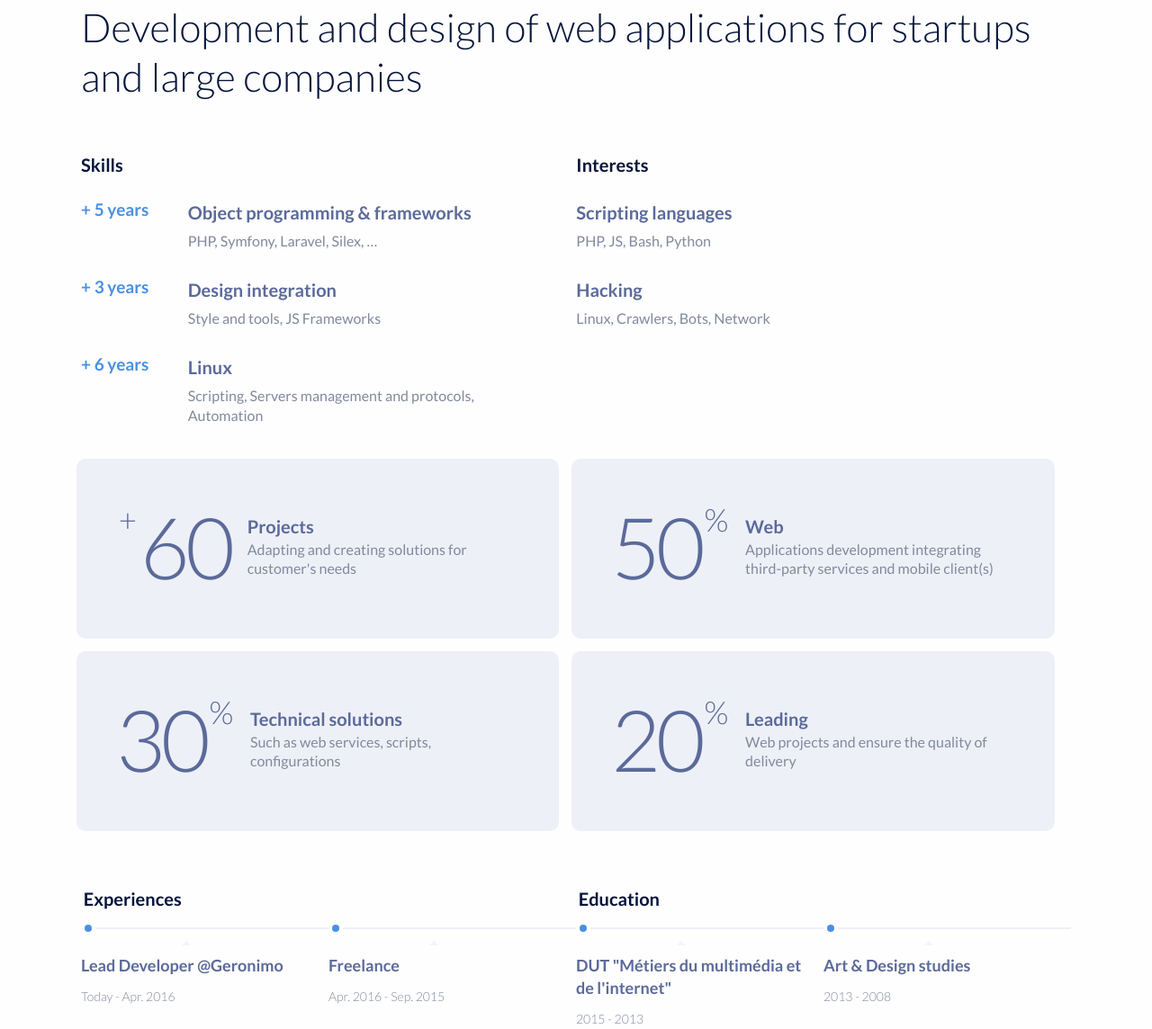
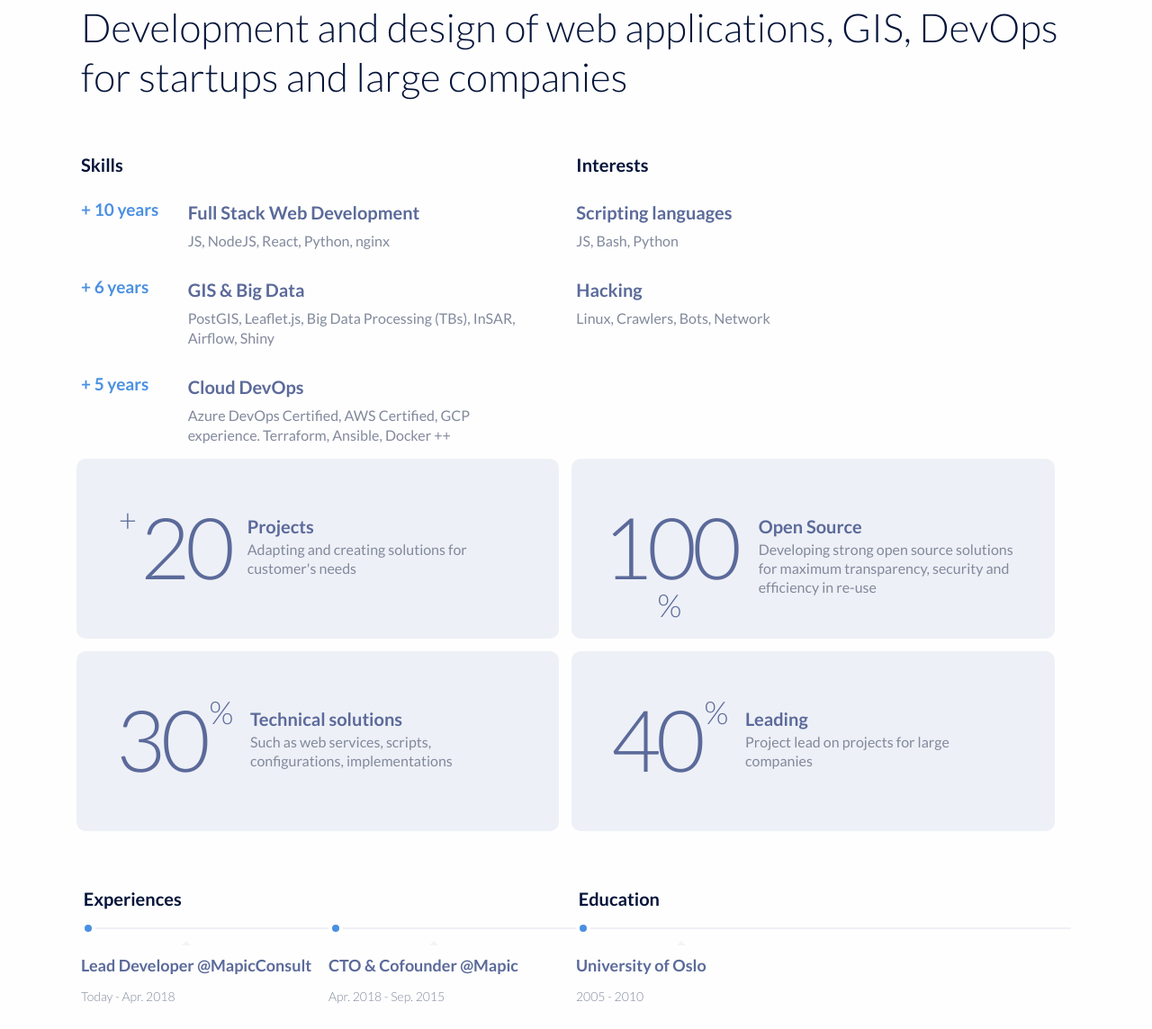
Before and after one commit to mapic/mapic.github.io, a plain HTML site: page index.html in a window 1280 px wide. Shown: the part 221-1365 px from the top of the page at 90% size. Drawn offline with Linux system fonts and the light colour scheme.

Commit message:
add info

```diff
--- a/index.html
+++ b/index.html
@@ -13,8 +13,7 @@
 			<span class="job-title">DevOps | GIS | Development</span>
 			<span class="email">knutole@mapic.io</span>
 
-			<h2 class="lead">Development and design of web applications
-for startups and large companies</h2>
+			<h2 class="lead">Development and design of web applications, GIS, DevOps for startups and large companies</h2>
 		</div>
 	</div>
 
@@ -25,26 +24,26 @@ for startups and large companies</h2>
 			<h2 class="section-title">Skills</h2>
 
 			<div class="list-card">
-				<span class="exp">+ 5 years</span>
+				<span class="exp">+ 10 years</span>
 				<div>
-					<h3>Object programming & frameworks</h3>
-					<span>PHP, Symfony, Laravel, Silex, …</span>
-				</div>
-			</div>
-
-			<div class="list-card">
-				<span class="exp">+ 3 years</span>
-				<div>
-					<h3>Design integration</h3>
-					<span>Style and tools, JS Frameworks</span>
+					<h3>Full Stack Web Development</h3>
+					<span>JS, NodeJS, React, Python, nginx</span>
 				</div>
 			</div>
 
 			<div class="list-card">
 				<span class="exp">+ 6 years</span>
 				<div>
-					<h3>Linux</h3>
-					<span>Scripting, Servers management and protocols, Automation</span>
+					<h3>GIS & Big Data</h3>
+					<span>PostGIS, Leaflet.js, Big Data Processing (TBs), InSAR, Airflow, Shiny</span>
+				</div>
+			</div>
+
+			<div class="list-card">
+				<span class="exp">+ 5 years</span>
+				<div>
+					<h3>Cloud DevOps</h3>
+					<span>Azure DevOps Certified, AWS Certified, GCP experience. Terraform, Ansible, Docker ++</span>
 				</div>
 			</div>
 
@@ -56,7 +55,7 @@ for startups and large companies</h2>
 				<div class="list-card">
 					<div>
 						<h3>Scripting languages</h3>
-						<span>PHP, JS, Bash, Python</span>
+						<span>JS, Bash, Python</span>
 					</div>
 				</div>
 
@@ -76,7 +75,7 @@ for startups and large companies</h2>
 		<div class="card">
 			<div class="skill-level">
 				<span>+</span>
-				<h2>60</h2>
+				<h2>20</h2>
 			</div>
 
 			<div class="skill-meta">
@@ -88,13 +87,13 @@ for startups and large companies</h2>
 
 		<div class="card">
 			<div class="skill-level">
-				<h2>50</h2>
+				<h2>100</h2>
 				<span>%</span>
 			</div>
 
 			<div class="skill-meta">
-				<h3>Web</h3>
-				<span>Applications development integrating third-party services and mobile client(s)</span>
+				<h3>Open Source</h3>
+				<span>Developing strong open source solutions for maximum transparency, security and efficiency in re-use</span>
 			</div>
 		</div>
 
@@ -107,20 +106,20 @@ for startups and large companies</h2>
 
 			<div class="skill-meta">
 				<h3>Technical solutions</h3>
-				<span>Such as web services, scripts, configurations</span>
+				<span>Such as web services, scripts, configurations, implementations</span>
 			</div>
 		</div>
 
 
 		<div class="card">
 			<div class="skill-level">
-				<h2>20</h2>
+				<h2>40</h2>
 				<span>%</span>
 			</div>
 
 			<div class="skill-meta">
 				<h3>Leading</h3>
-				<span>Web projects and ensure the quality of delivery</span>
+				<span>Project lead on projects for large companies</span>
 			</div>
 		</div>
 
@@ -134,35 +133,35 @@ for startups and large companies</h2>
 		    <p class="line">Experiences</p>
 		    <span class="point"></span>
 		    <p class="description">
-		      Lead Developer @Geronimo
+		      Lead Developer @MapicConsult
 		    </p>
-		    <span class="date">Today - Apr. 2016</span>
+		    <span class="date">Today - Apr. 2018</span>
 		  </li>
 
 		  <li>
 		    <span class="point"></span>
 		    <p class="description">
-		      Freelance
+		      CTO & Cofounder @Mapic
 		    </p>
-		    <span class="date">Apr. 2016 - Sep. 2015</span>
+		    <span class="date">Apr. 2018 - Sep. 2015</span>
 		  </li>
 
 		  		  <li>
 		    <p class="line">Education</p>
 		    <span class="point"></span>
 		    <p class="description">
-		      DUT "Métiers du multimédia et de l'internet"
+		      University of Oslo
 		    </p>
-		    <span class="date">2015 - 2013</span>
+		    <span class="date">2005 - 2010</span>
 		  </li>
 
-		  		  <li>
+		<!--   		  <li>
 		    <span class="point"></span>
 		    <p class="description">
 		      Art & Design studies
 		    </p>
 		    <span class="date">2013 - 2008</span>
-		  </li>
+		  </li> -->
 		</ol>
 
 	</div>
```
